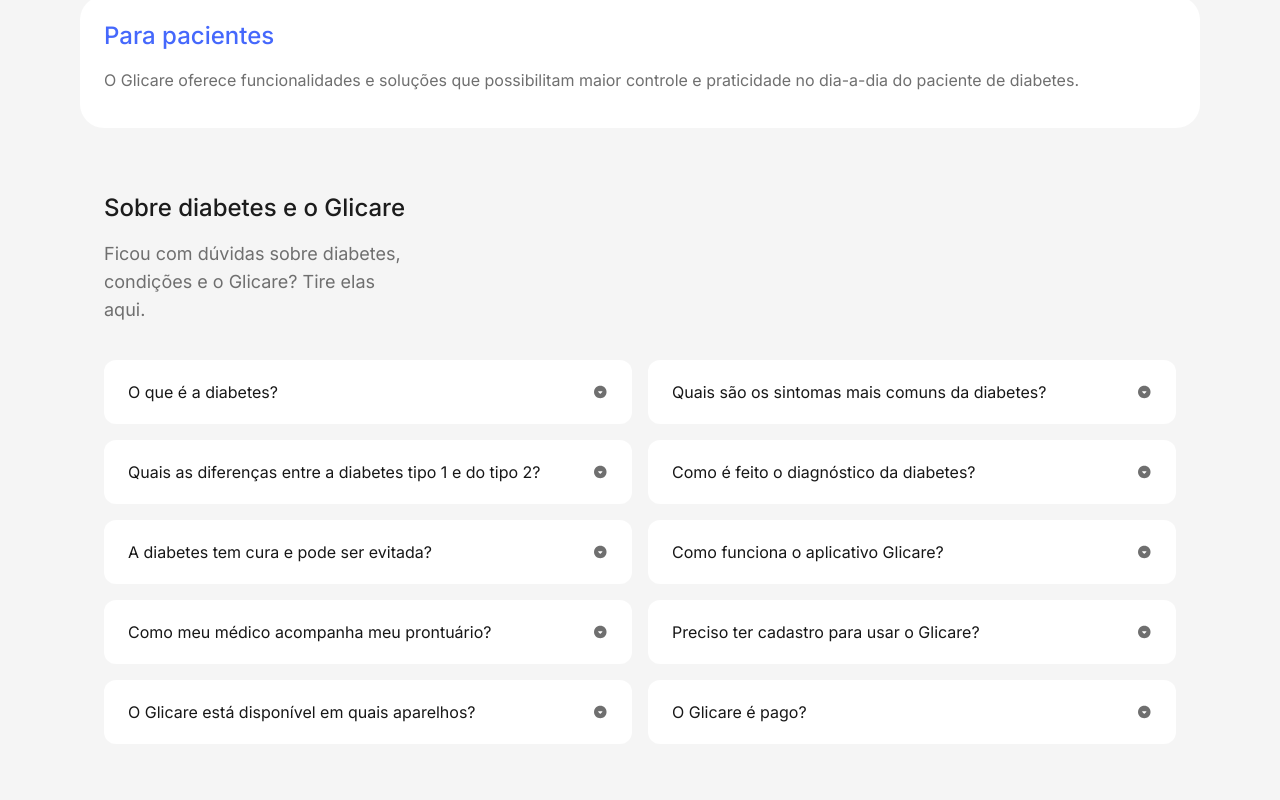
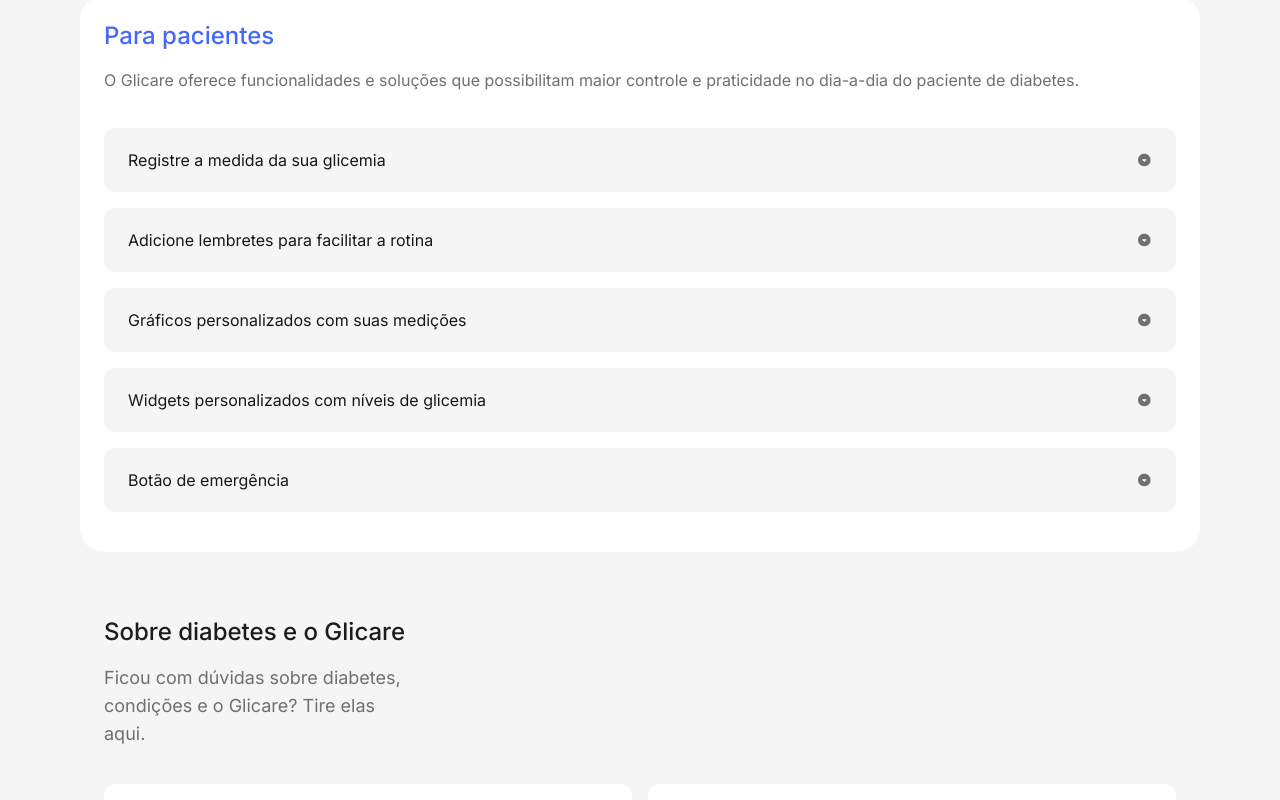
Before and after one commit to Daniel-san8/Glicare, a Next.js app in the folder Glicare/: page / in a window 1280 px wide. Shown: the part 1100-1900 px from the top of the page. Built offline with nearby package versions, Linux system fonts and the light colour scheme.

Commit message:
feat: I finish the section for patients

```diff
--- a/Glicare/src/app/components/to-pacients.tsx
+++ b/Glicare/src/app/components/to-pacients.tsx
@@ -1,14 +1,53 @@
+import DropDown from "./ui/dropdown"
+
+const questionsToPacients = [
+    {
+        question: "Registre a medida da sua glicemia",
+        response: "Lorem ipsum dolor sit amet consectetur adipisicing elit. Repellat ipsum autem tenetur tempore laborum dicta! Eos architecto sapiente aliquam fugiat minima eum iure accusantium, ratione, alias tempore ipsa obcaecati corporis! Vitae possimus porro dolorem saepe maxime sunt consectetur necessitatibus rerum distinctio ipsam nostrum suscipit ut natus at, veniam fugiat perferendis, cum odit. Pariatur cum commodi tenetur incidunt assumenda recusandae facilis? Deleniti ea esse, ipsa corrupti minus aut voluptas beatae libero unde magni accusamus dignissimos nam voluptates amet dolor dolores incidunt. Voluptates ad temporibus tempora ut explicabo dignissimos vero esse magnam.",
+        id: 1
+    },
+    {
+        question: "Adicione lembretes para facilitar a rotina",
+        response: "Lorem ipsum dolor sit amet consectetur adipisicing elit. Repellat ipsum autem tenetur tempore laborum dicta! Eos architecto sapiente aliquam fugiat minima eum iure accusantium, ratione, alias tempore ipsa obcaecati corporis! Vitae possimus porro dolorem saepe maxime sunt consectetur necessitatibus rerum distinctio ipsam nostrum suscipit ut natus at, veniam fugiat perferendis, cum odit. Pariatur cum commodi tenetur incidunt assumenda recusandae facilis? Deleniti ea esse, ipsa corrupti minus aut voluptas beatae libero unde magni accusamus dignissimos nam voluptates amet dolor dolores incidunt. Voluptates ad temporibus tempora ut explicabo dignissimos vero esse magnam.",
+        id: 2
+    },
+    {
+        question: "Gráficos personalizados com suas medições",
+        response: "Lorem ipsum dolor sit amet consectetur adipisicing elit. Repellat ipsum autem tenetur tempore laborum dicta! Eos architecto sapiente aliquam fugiat minima eum iure accusantium, ratione, alias tempore ipsa obcaecati corporis! Vitae possimus porro dolorem saepe maxime sunt consectetur necessitatibus rerum distinctio ipsam nostrum suscipit ut natus at, veniam fugiat perferendis, cum odit. Pariatur cum commodi tenetur incidunt assumenda recusandae facilis? Deleniti ea esse, ipsa corrupti minus aut voluptas beatae libero unde magni accusamus dignissimos nam voluptates amet dolor dolores incidunt. Voluptates ad temporibus tempora ut explicabo dignissimos vero esse magnam.",
+        id: 3
+    },
+    {
+        question: "Widgets personalizados com níveis de glicemia",
+        response: "Lorem ipsum dolor sit amet consectetur adipisicing elit. Repellat ipsum autem tenetur tempore laborum dicta! Eos architecto sapiente aliquam fugiat minima eum iure accusantium, ratione, alias tempore ipsa obcaecati corporis! Vitae possimus porro dolorem saepe maxime sunt consectetur necessitatibus rerum distinctio ipsam nostrum suscipit ut natus at, veniam fugiat perferendis, cum odit. Pariatur cum commodi tenetur incidunt assumenda recusandae facilis? Deleniti ea esse, ipsa corrupti minus aut voluptas beatae libero unde magni accusamus dignissimos nam voluptates amet dolor dolores incidunt. Voluptates ad temporibus tempora ut explicabo dignissimos vero esse magnam.",
+        id: 4
+    },
+    {
+        question: "Botão de emergência",
+        response: "Lorem ipsum dolor sit amet consectetur adipisicing elit. Repellat ipsum autem tenetur tempore laborum dicta! Eos architecto sapiente aliquam fugiat minima eum iure accusantium, ratione, alias tempore ipsa obcaecati corporis! Vitae possimus porro dolorem saepe maxime sunt consectetur necessitatibus rerum distinctio ipsam nostrum suscipit ut natus at, veniam fugiat perferendis, cum odit. Pariatur cum commodi tenetur incidunt assumenda recusandae facilis? Deleniti ea esse, ipsa corrupti minus aut voluptas beatae libero unde magni accusamus dignissimos nam voluptates amet dolor dolores incidunt. Voluptates ad temporibus tempora ut explicabo dignissimos vero esse magnam.",
+        id: 5
+    },
+]
+
+
 export default function ToPacients() {
     return <section className="px-6 pt-16 lg:px-20">
+
         <h1 className="font-medium text-2xl text-gray-dark pb-4">Nosso aplicativo</h1>
         <p className="text-secondary-gray text-lg pr-20 lg:pr-96 lg:mr-80">O Glicare é um aplicativo feito para pacientes de diabetes tipo 2 e profissionais que desejam mais simplicidade no dia-a-dia.
         </p>
+
         <div className="mt-14 bg-white rounded-3xl">
             <div className="pt-6 pl-6 pb-9 pr-14">
                 <h2 className="font-medium text-2xl text-primary pb-4">Para pacientes</h2>
                 <p className="text-secondary-gray pr-8">O Glicare oferece funcionalidades e soluções que possibilitam maior controle e praticidade no dia-a-dia do paciente de diabetes.
                 </p>
             </div>
+            <div className="flex flex-col gap-4 px-6 pb-10">
+                {questionsToPacients.map(({ question, response, id }) => {
+                    return <DropDown key={id} title={question} description={response} background="primary-gray" />
+                })}
+            </div>
         </div>
+
     </section>
 }
```
